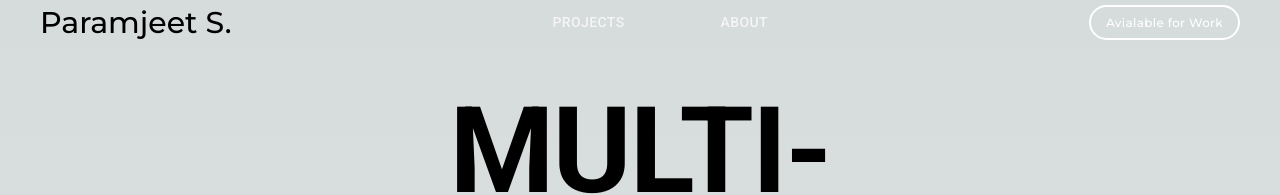
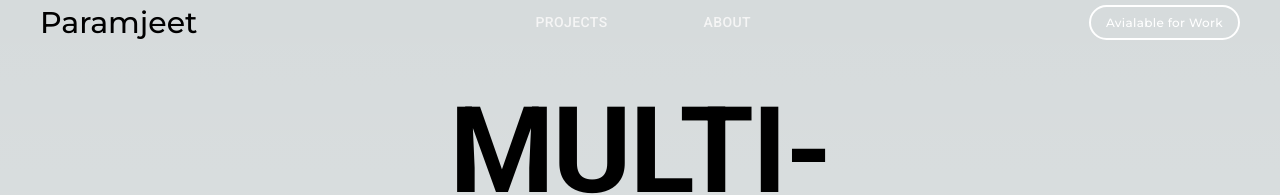
Before and after one commit to ThakurParam/Port-folio, a Next.js app: page / in a window 1280 px wide. Shown: the top 195 px of the page. Built offline with nearby package versions, Linux system fonts and the light colour scheme.

Commit message:
push after chnges

```diff
--- a/src/components/HomePage/HeadBanner/Header.js
+++ b/src/components/HomePage/HeadBanner/Header.js
@@ -46,7 +46,7 @@ export default function Header() {
           fontWeight={500}
           className="name"
         >
-          Paramjeet S.
+          Paramjeet
         </Typography>
       </Link>
       <Box display={"flex"} alignItems={"center"}>
```
